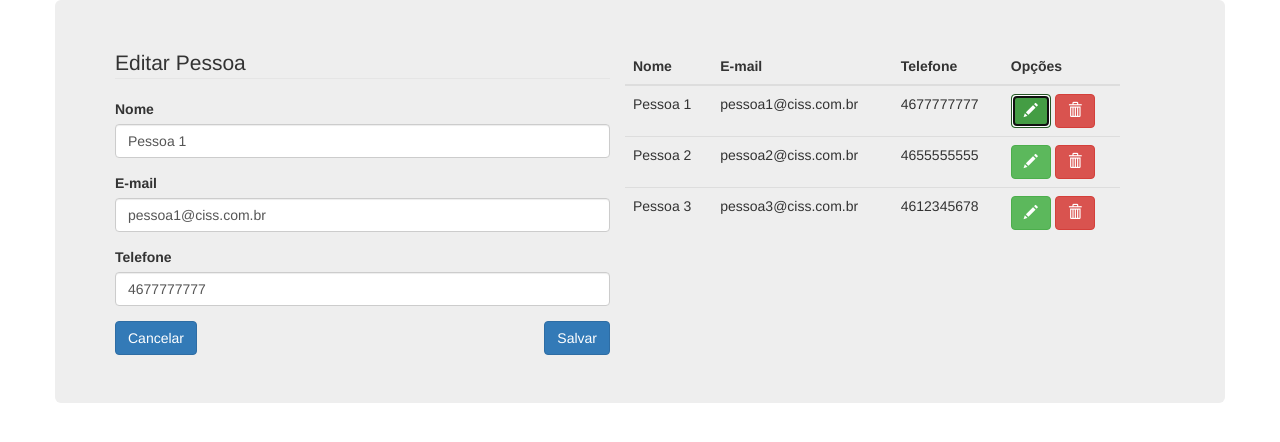
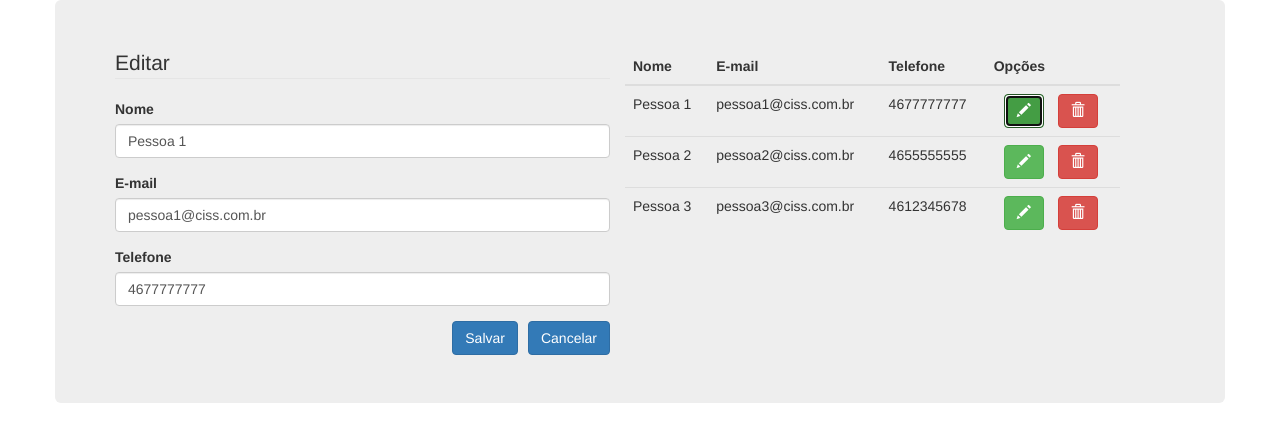
Before and after one commit to gisieli/trabalho-angularjs, a plain HTML site: page index.html in a window 1280 px wide. Both pictures are taken after a click on the button 1030 px from the left and 111 px from the top of the page. Drawn offline with Linux system fonts and the light colour scheme.

Commit message:
Ajuste botões

```diff
--- /dev/null
+++ b/css/style.css
@@ -0,0 +1,3 @@
+.btn{
+	margin-left : 10px;
+}
--- a/index.html
+++ b/index.html
@@ -7,6 +7,7 @@
 	<script type="text/javascript" src="js/controller/formCtrl.js"></script>
 	<meta charset="UTF-8">
 	<link rel="stylesheet" type="text/css" href="css/bootstrap.css">
+	<link rel="stylesheet" type="text/css" href="css/style.css">
 </head>
 <body ng-controller="FormCtrl">
 	<div class ="container">
@@ -26,7 +27,7 @@
 	<div class="jumbotron row">
 		<div class="row col-xs-6" ng-hide='clicouEditar'>
 			<form>
-				<legend>Cadastrar Pessoa</legend>
+				<legend>Cadastrar</legend>
 				<div class="form-group">
 					<label for="name">Nome</label>
 					<input type="text" class="form-control" id="name" placeholder="Digite seu nome" ng-model="nome"></input>
@@ -46,7 +47,7 @@
 		</div>
 
 		<div class="row col-xs-6" ng-show='clicouEditar'>
-			<legend>Editar Pessoa</legend>
+			<legend>Editar</legend>
 			<div>
 				<div>
 					<div class="form-group">
@@ -63,11 +64,12 @@
 					</div>
 				</div>
 				<div>
-					<button class="btn btn-primary pull-right" ng-click="renomearPessoa(renomearNome, renomearEmail, renomearTelefone)">Salvar</button>
+					<button class="btn btn-primary pull-right" ng-click="cancelarEdicao(cancelar)">Cancelar</button>
 				</div>
 				<div>
-					<button class="btn btn-primary pull-rigth" ng-click="cancelarEdicao(cancelar)">Cancelar</button>
+					<button class="btn btn-primary  pull-right" ng-click="renomearPessoa(renomearNome, renomearEmail, renomearTelefone)">Salvar</button>
 				</div>
+
 			</div>
 		</div>
 
```
